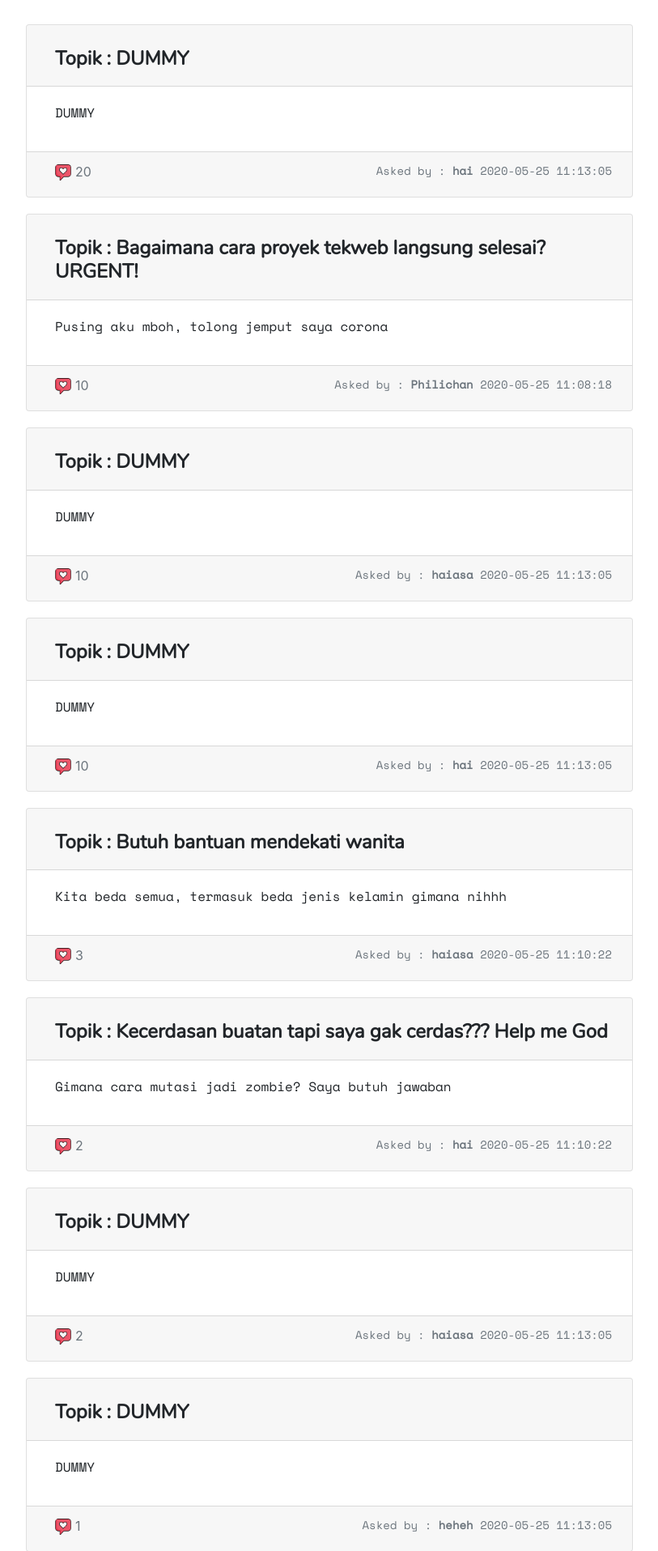
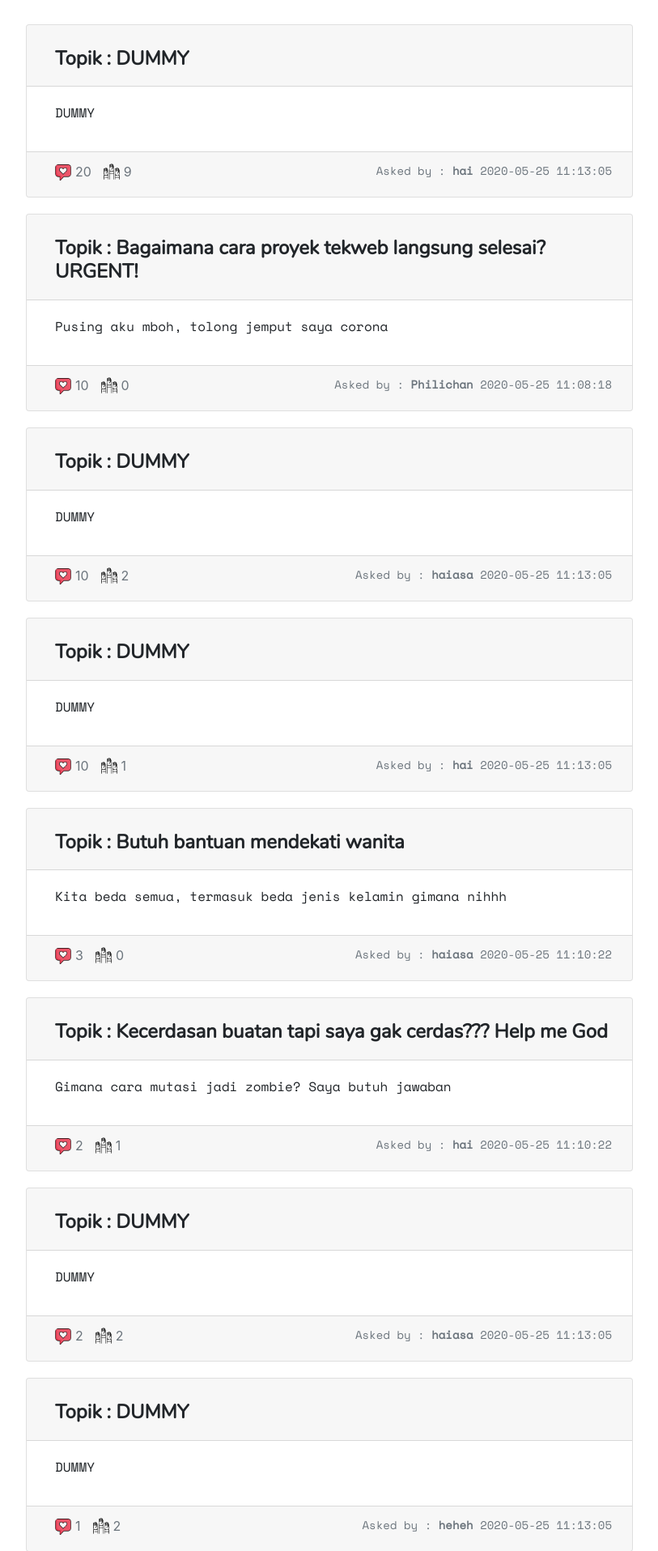
Before and after one commit to cocphilips/ProyekStuckoverflow, a PHP site: page /home.php in a window 1280 px wide. Shown: the part 421-2337 px from the top of the page at 81% size, without its empty margins (233-1046 px from the left). Run offline with PHP 8.4, Linux system fonts and the light colour scheme; data comes from the database, SQL or seed files in the repository; data that the repository does not hold is empty; some web fonts are replaced.

Commit message:
muncul total answer

```diff
--- a/addAnswer.php
+++ b/addAnswer.php
@@ -5,8 +5,11 @@ if (isset($_POST["answer"]) && isset($_POST["id_question"]) && isset($_POST["id_
     $answer = $_POST["answer"];
     $id_question = $_POST["id_question"];
     $id_user = $_POST["id_user"];
-
+    $cekAnswer = mysqli_query($con, "SELECT answerscount FROM questions WHERE id ='" . $id_question . "'");
+    $row = $cekAnswer->fetch_assoc();
+    $totalAnswers = intval($row["answerscount"]) + 1;
     $q1 = mysqli_query($con, "INSERT INTO answers (id, isi, id_penjawab, id_questions) VALUES (0, '" . $answer . "', '" . $id_user . "' , '" . $id_question . "')");
+    $q2 = mysqli_query($con, "UPDATE questions SET answerscount = '" . intval($totalAnswers) . "' WHERE id='" . intval($id_question) . "'");
 } else {
     echo "gagal";
 }
--- a/answerPage.php
+++ b/answerPage.php
@@ -99,6 +99,7 @@ if (!isset($_SESSION["login"])) {
                         id_user: id_user
                     },
                     success: function(data) {
+                        alert("Berhasil menambahkan jawaban!");
                         refreshComment();
                     }
                 });
--- a/css/style.css
+++ b/css/style.css
@@ -138,6 +138,20 @@ nav>div {
   padding-left: 2px;
 }
 
+#answer {
+  width: 15px;
+  height: 15px;
+  float: left;
+  margin-top: 2px;
+  margin-left: 15px;
+}
+
+#totalanswer {
+  float: left;
+  font-size: 12px;
+  padding-left: 2px;
+}
+
 #jumlahlike {
   font-size: 12px;
   padding-left: 2px;
@@ -199,6 +213,16 @@ nav>div {
     padding-left: 5px;
   }
 
+  #answer {
+    width: 20px;
+    height: 20px;
+  }
+
+  #totalanswer {
+    font-size: 16px;
+    padding-left: 5px;
+  }
+
   #jumlahlike {
     font-size: 16px;
     padding-left: 5px;
--- a/home.php
+++ b/home.php
@@ -168,6 +168,8 @@ session_start();
         echo "<div class='card-footer text-muted'>";
         echo "<img id='like' src='img/like.png'>";
         echo "<span id='totallike'>" . $row['likes'] . "</span>";
+        echo "<img id='answer' src='img/answers.png'>";
+        echo "<span id='totalanswer'>" . $row['answerscount'] . "</span>";
         echo "<p id='akhirtopik'>
         Asked by : <b>" . $row2['displayname'] . "</b>&nbsp" . $row['waktu'] . "</div></div>";
       }
```
Also changed, not shown: img/answers.png (added).
